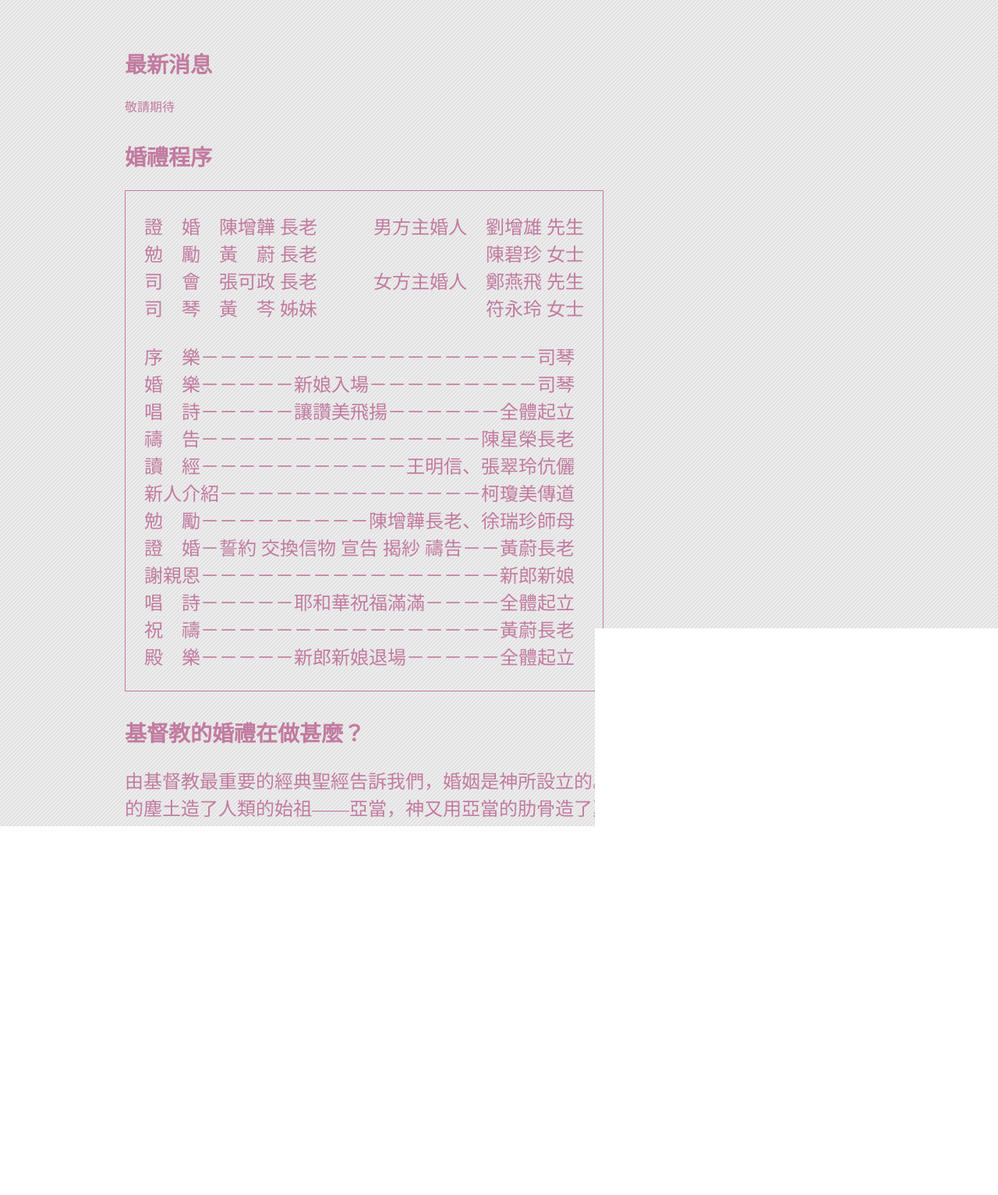
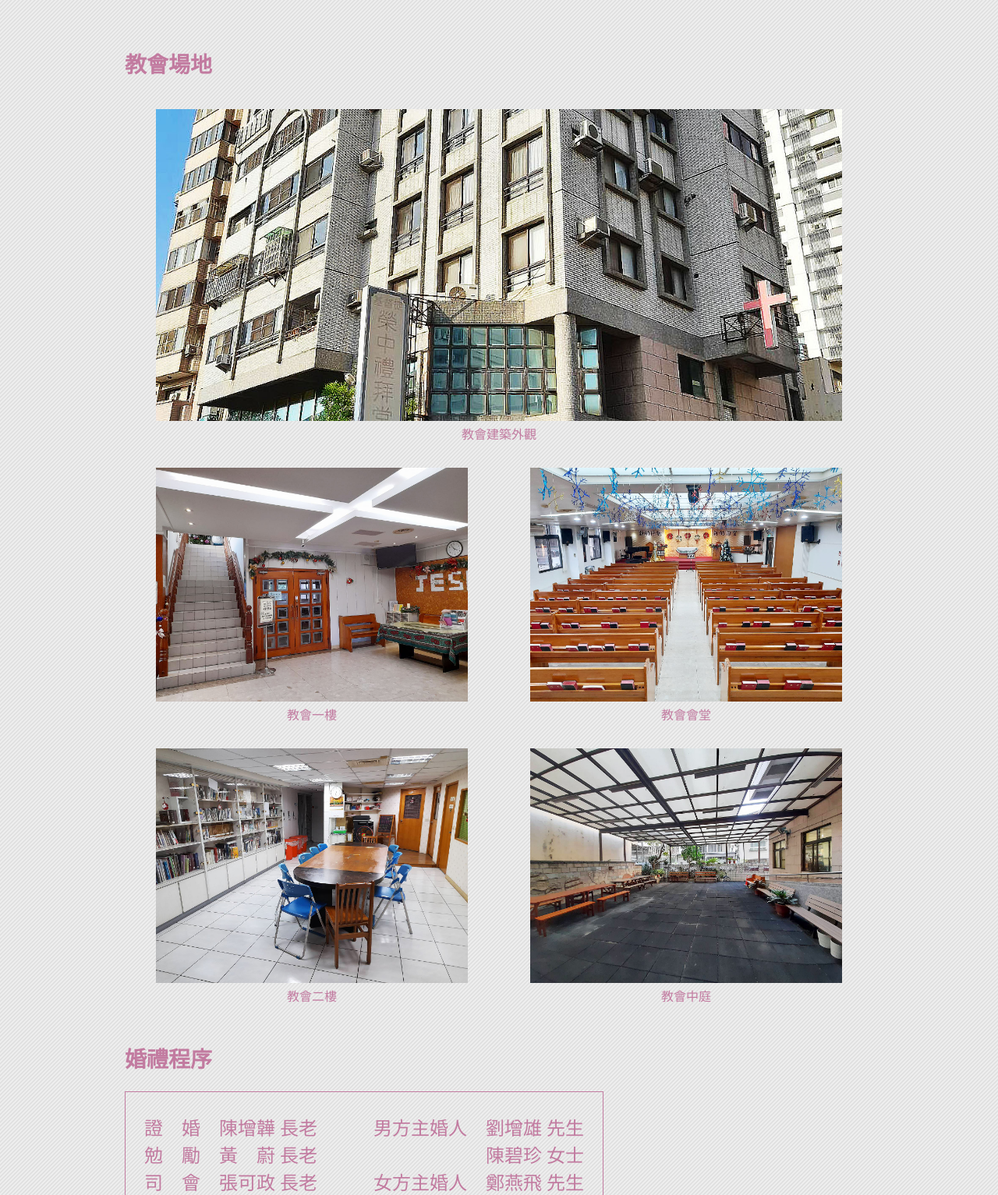
Before and after one commit to TCPN/whwedding, a plain HTML site: page 關於婚禮/index.html in a window 1280 px wide. Shown: the part 211-1744 px from the top of the page at 78% size. Drawn offline with Linux system fonts and the light colour scheme.

Commit message:
feat: add church pictures

```diff
--- a/style.css
+++ b/style.css
@@ -322,6 +322,37 @@ h3 {
 	height: 1em;
 }
 
+#wedding-place img {
+	max-height: 400px;
+	max-width: 100%;
+}
+
+#wedding-place figure {
+	text-align: center;
+}
+
+.place-content {
+	display: grid;
+	grid-template-columns: 1fr 1fr;
+}
+
+.place-content figure:first-child {
+	grid-column: span 2;
+}
+
+.place-content figure:first-child img {
+	max-height: none;
+	width: 100%;
+	aspect-ratio: 1;
+	object-fit: cover;
+}
+
+@media only screen and (max-width: 700px) {
+	figure {
+		margin: 0.7em 1.5em;
+	}
+}
+
 #wedding-procedure-content {
 	overflow: auto;
 	max-width: max-content;
--- a/關於婚禮/index.html
+++ b/關於婚禮/index.html
@@ -85,11 +85,40 @@
     <div class="content-container">
         <h1 class="page-title">關於婚禮</h1>
         <div class="page-content">
-            <section id="news">
-                <h2>最新消息</h2>
-                <article class="news-post">
-                    敬請期待
-                </article>
+            <section id="wedding-place">
+                <h2>教會場地</h2>
+                <div class="place-content">
+                    <figure>
+                        <a href="/asset/images/church/2021-12_教會1建築物.jpeg">
+                            <img src="/asset/images/church/2021-12_教會1建築物.jpeg" />
+                        </a>
+                        <figcaption>教會建築外觀</figcaption>
+                    </figure>
+                    <figure>
+                        <a href="/asset/images/church/2021-12_教會2.jpeg">
+                            <img src="/asset/images/church/2021-12_教會2.jpeg" />
+                        </a>
+                        <figcaption>教會一樓</figcaption>
+                    </figure>
+                    <figure>
+                        <a href="/asset/images/church/2021-12_教會3大堂.jpeg">
+                            <img src="/asset/images/church/2021-12_教會3大堂.jpeg" />
+                        </a>
+                        <figcaption>教會會堂</figcaption>
+                    </figure>
+                    <figure>
+                        <a href="/asset/images/church/2021-12_教會4.jpeg">
+                            <img src="/asset/images/church/2021-12_教會4.jpeg" />
+                        </a>
+                        <figcaption>教會二樓</figcaption>
+                    </figure>
+                    <figure>
+                        <a href="/asset/images/church/2021-12_教會5.jpeg">
+                            <img src="/asset/images/church/2021-12_教會5.jpeg" />
+                        </a>
+                        <figcaption>教會中庭</figcaption>
+                    </figure>
+                </div>
             </section>
             <section id="wedding-procedure">
                 <h2>婚禮程序</h2>
```
Also changed, not shown: asset/images/church/2021-12_教會1建築物.jpeg (added), asset/images/church/2021-12_教會2.jpeg (added), asset/images/church/2021-12_教會3大堂.jpeg (added), asset/images/church/2021-12_教會4.jpeg (added), asset/images/church/2021-12_教會5.jpeg (added).
